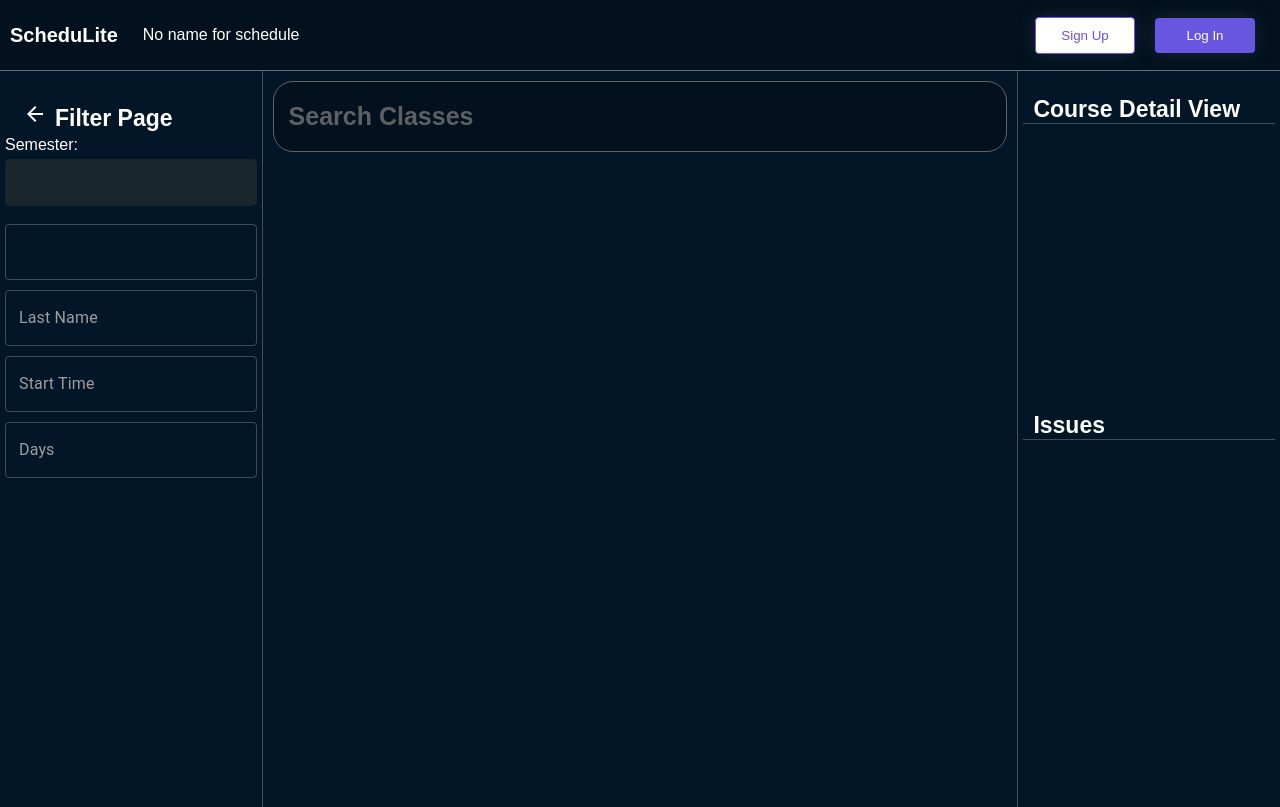
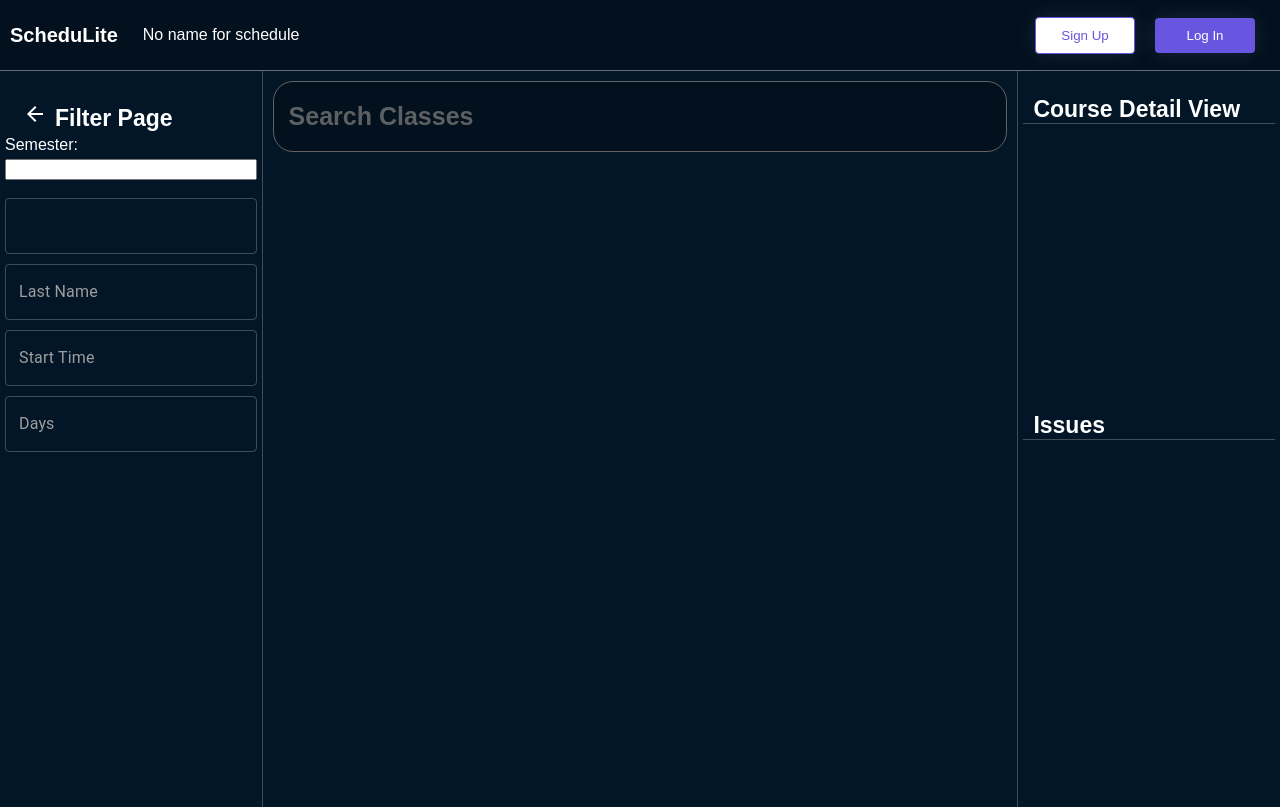
Before and after one commit to TheDeafOne/ScheduLite, a React (Create React App) app in the folder schedulite.clientapp/: page /Search in a window 1280 px wide. Built offline with nearby package versions, Linux system fonts and the light colour scheme.

Commit message:
filter input scss

```diff
--- a/schedulite.clientapp/src/screens/SearchScreen/SearchPage.scss
+++ b/schedulite.clientapp/src/screens/SearchScreen/SearchPage.scss
@@ -21,12 +21,6 @@
   }
 }
 .filter-input {
-  font-size: 15px;
-  padding: 1em;
-  border-style: unset;
-  border-radius: 5px;
-  background-color: #19262b;
-  color: white;
   &:disabled {
     background-color: #243740;
     font-weight: bold;
```
